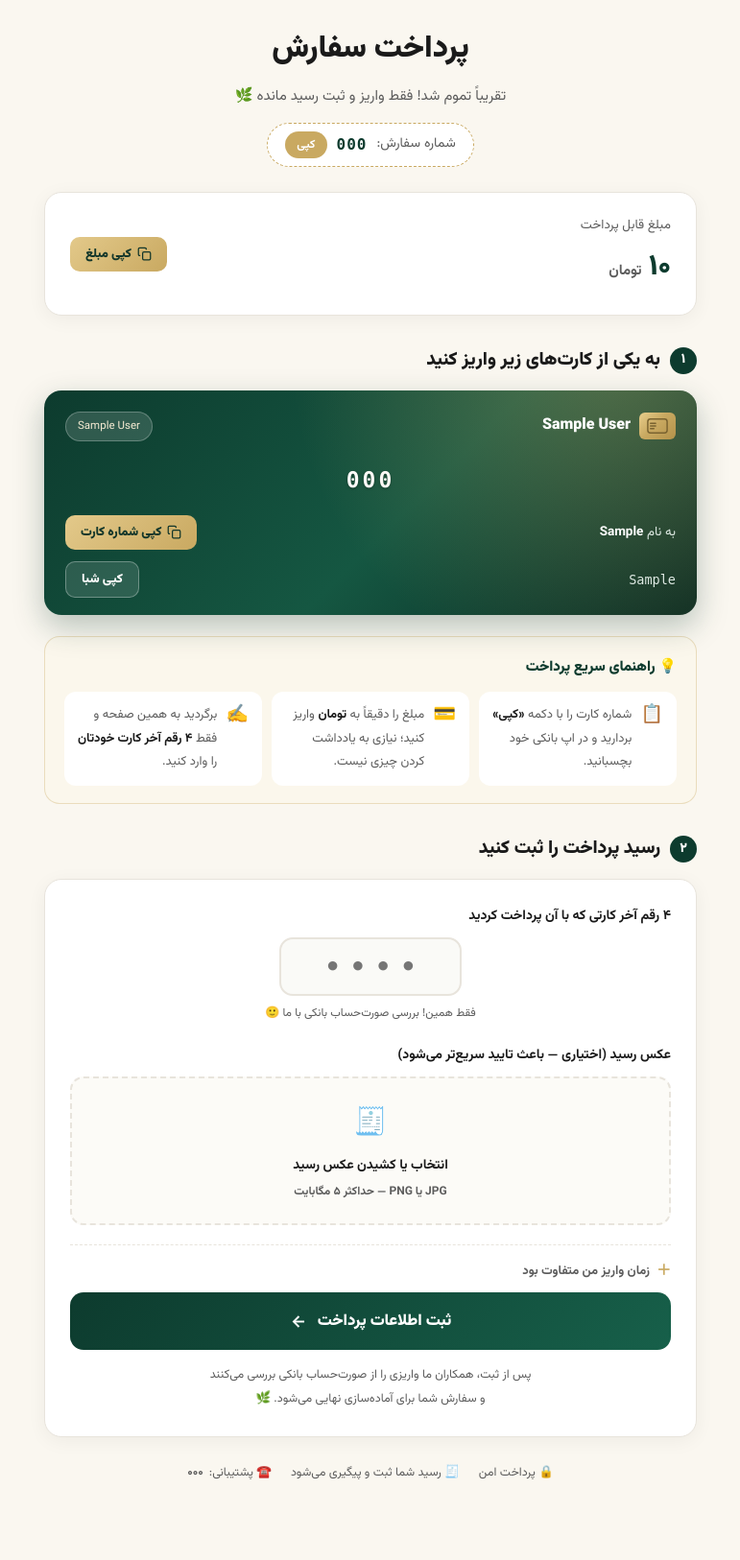
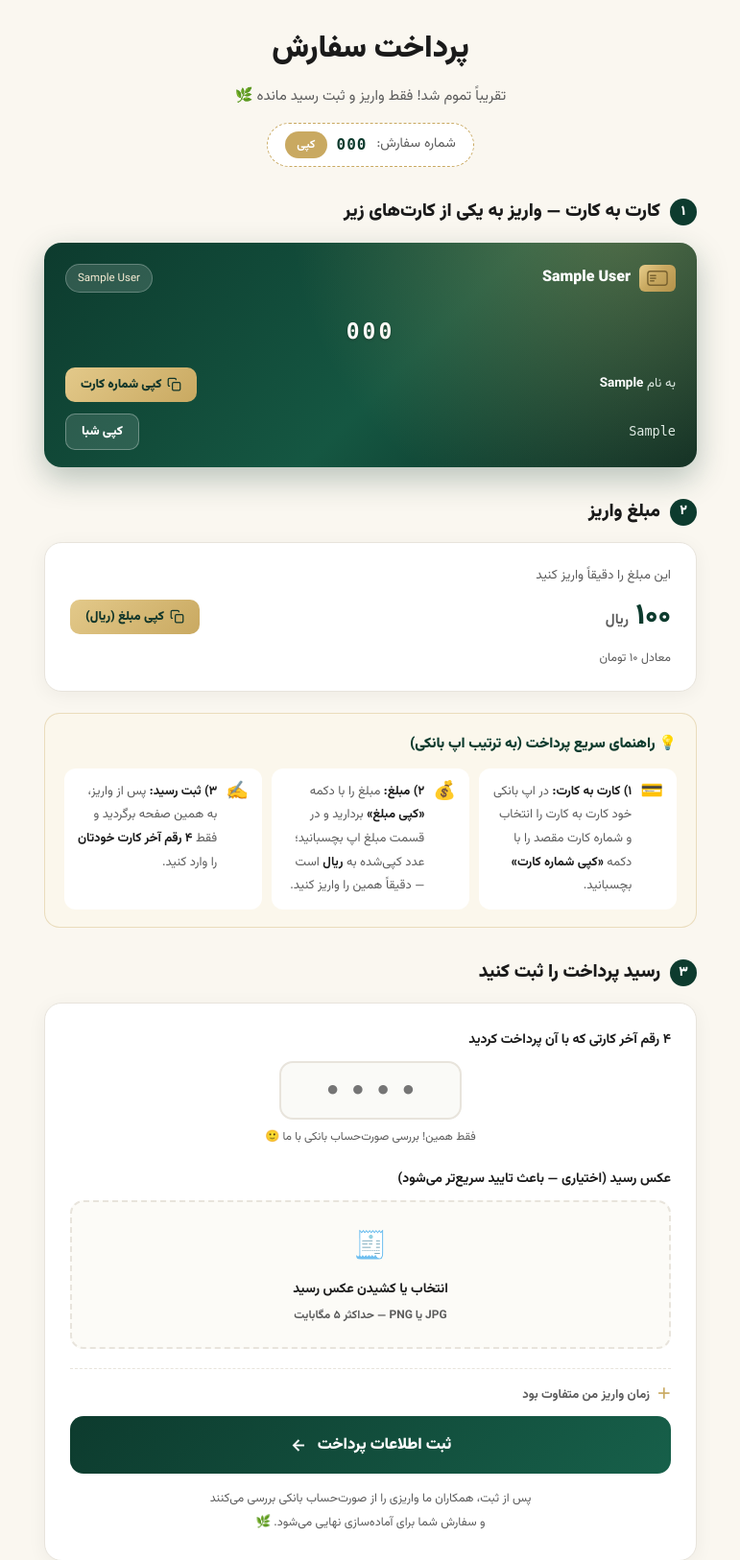
Before and after one commit to abyfahimy91-netizen/rihan-platform, a Django app: page /order/payment/000/ in a window 1280 px wide. Shown: the part 271-1897 px from the top of the page at 96% size, without its empty margins (254-1025 px from the left). Run offline with Django 5.2, Linux system fonts and the light colour scheme; a user stored in the database is signed in; data comes from the database, SQL or seed files in the repository; tables that the repository leaves empty hold one stand-in row (values such as "Sample post").

Commit message:
fix(order): D-101 — payment amount in Rial + bank-app-ordered layout
Customer reported mismatch: page showed Toman (and guide said deposit
in Toman) while bank apps accept Rial -> real risk of 10x underpayment.

- payment page hero now shows Rial (total*10) with clean integer copy
  button (old button copied Decimal raw value like 500000.00 which
  breaks bank app paste!) + small Toman equivalent line
- page sections reordered to match payment app flow:
  1) card-to-card destination cards  2) amount (Rial)  3) receipt form
- quick guide rewritten to state the same 3-step order, Rial wording
- payment success page: added Rial equivalent next to Toman amount
- 2 new tests (rial amount + section/guide order); suite 173 green

```diff
--- a/src/modules/order/templates/order/payment_page.html
+++ b/src/modules/order/templates/order/payment_page.html
@@ -21,10 +21,11 @@
 
     /* ── هیرو مبلغ ── */
     .pay-hero{background:#fff;border-radius:18px;border:1px solid var(--color-border);box-shadow:0 4px 20px rgba(0,0,0,.05);
-        padding:22px 26px;margin:26px 0;display:flex;justify-content:space-between;align-items:center;gap:14px;flex-wrap:wrap;}
+        padding:22px 26px;margin:0 0 22px;display:flex;justify-content:space-between;align-items:center;gap:14px;flex-wrap:wrap;}
     .pay-hero .lbl{font-size:13.5px;color:var(--color-text-muted);margin-bottom:4px;}
     .pay-hero .amt{font-size:30px;font-weight:900;color:var(--color-primary);}
     .pay-hero .amt small{font-size:15px;font-weight:700;color:var(--color-text-muted);}
+    .pay-hero .amt-eq{font-size:12.5px;color:var(--color-text-muted);margin-top:5px;}
 
     /* ── کارت بانکی مقصد ── */
     .sec-title{display:flex;align-items:center;gap:10px;font-size:19px;font-weight:800;color:var(--color-text);margin:30px 0 14px;}
@@ -203,20 +204,7 @@
                padding:15px 34px;border-radius:13px;text-decoration:none;">بازگشت به سبد خرید</a>
         </div>
         {% elif accounts %}
-        <div class="pay-hero">
-            <div>
-                <div class="lbl">مبلغ قابل پرداخت</div>
-                <div class="amt">{{ amount_display|fa }} <small>تومان</small></div>
-            </div>
-            <button type="button" class="copy-btn js-copy"
-                    data-copy="{{ order.total_price }}"
-                    data-msg="مبلغ کپی شد ✓">
-                <svg viewBox="0 0 24 24" fill="none" stroke="currentColor" stroke-width="2"><rect x="9" y="9" width="13" height="13" rx="2"/><path d="M5 15H4a2 2 0 01-2-2V4a2 2 0 012-2h9a2 2 0 012 2v1"/></svg>
-                کپی مبلغ
-            </button>
-        </div>
-
-        <div class="sec-title"><span class="num">{{ 1|fa }}</span> به یکی از کارت‌های زیر واریز کنید</div>
+        <div class="sec-title"><span class="num">{{ 1|fa }}</span> کارت به کارت — واریز به یکی از کارت‌های زیر</div>
 
         {% for acc in accounts %}
         <div class="bank-card">
@@ -248,16 +236,32 @@
         </div>
         {% endfor %}
 
+        <div class="sec-title"><span class="num">{{ 2|fa }}</span> مبلغ واریز</div>
+
+        <div class="pay-hero">
+            <div>
+                <div class="lbl">این مبلغ را دقیقاً واریز کنید</div>
+                <div class="amt">{{ amount_rial_display|fa }} <small>ریال</small></div>
+                <div class="amt-eq">معادل {{ amount_display|fa }} تومان</div>
+            </div>
+            <button type="button" class="copy-btn js-copy"
+                    data-copy="{{ amount_rial }}"
+                    data-msg="مبلغ به ریال کپی شد ✓ در قسمت مبلغ اپ بانکی بچسبانید">
+                <svg viewBox="0 0 24 24" fill="none" stroke="currentColor" stroke-width="2"><rect x="9" y="9" width="13" height="13" rx="2"/><path d="M5 15H4a2 2 0 01-2-2V4a2 2 0 012-2h9a2 2 0 012 2v1"/></svg>
+                کپی مبلغ (ریال)
+            </button>
+        </div>
+
         <div class="guide-box">
-            <h3>💡 راهنمای سریع پرداخت</h3>
+            <h3>💡 راهنمای سریع پرداخت (به ترتیب اپ بانکی)</h3>
             <div class="guide-steps">
-                <div class="guide-item"><span class="gi">📋</span><span>شماره کارت را با دکمه <b>«کپی»</b> بردارید و در اپ بانکی خود بچسبانید.</span></div>
-                <div class="guide-item"><span class="gi">💳</span><span>مبلغ را دقیقاً به <b>تومان</b> واریز کنید؛ نیازی به یادداشت کردن چیزی نیست.</span></div>
-                <div class="guide-item"><span class="gi">✍️</span><span>برگردید به همین صفحه و فقط <b>۴ رقم آخر کارت خودتان</b> را وارد کنید.</span></div>
+                <div class="guide-item"><span class="gi">💳</span><span><b>۱) کارت به کارت:</b> در اپ بانکی خود کارت به کارت را انتخاب و شماره کارت مقصد را با دکمه <b>«کپی شماره کارت»</b> بچسبانید.</span></div>
+                <div class="guide-item"><span class="gi">💰</span><span><b>۲) مبلغ:</b> مبلغ را با دکمه <b>«کپی مبلغ»</b> بردارید و در قسمت مبلغ اپ بچسبانید؛ عدد کپی‌شده به <b>ریال</b> است — دقیقاً همین را واریز کنید.</span></div>
+                <div class="guide-item"><span class="gi">✍️</span><span><b>۳) ثبت رسید:</b> پس از واریز، به همین صفحه برگردید و فقط <b>۴ رقم آخر کارت خودتان</b> را وارد کنید.</span></div>
             </div>
         </div>
 
-        <div class="sec-title"><span class="num">{{ 2|fa }}</span> رسید پرداخت را ثبت کنید</div>
+        <div class="sec-title"><span class="num">{{ 3|fa }}</span> رسید پرداخت را ثبت کنید</div>
 
         <form method="post" enctype="multipart/form-data" class="evidence-form" id="evidenceForm">
             {% csrf_token %}
--- a/src/modules/order/templates/order/payment_success.html
+++ b/src/modules/order/templates/order/payment_success.html
@@ -80,7 +80,7 @@
             </div>
             <div class="suc-row">
                 <span class="k">مبلغ</span>
-                <span class="v">{{ amount_display|fa }} تومان</span>
+                <span class="v">{{ amount_display|fa }} تومان <span style="color:var(--color-text-muted);font-size:12px;">(معادل {{ amount_rial_display|fa }} ریال)</span></span>
             </div>
             {% if card_last4 %}
             <div class="suc-row">
--- a/src/modules/order/tracking_views.py
+++ b/src/modules/order/tracking_views.py
@@ -161,6 +161,10 @@ def payment_page_view(request, order_number):
         'payment': payment,
         'accounts': accounts,
         'amount_display': money(order.total_price),
+        # مبلغ واریز باید ریالی باشد — اپ‌های بانکی مبلغ را ریال می‌پذیرند (D-101)
+        # int() تا مقدار کپی‌شده عدد تمیز باشد نه «5000000.00» (DecimalField داری اعشار است)
+        'amount_rial': int(order.total_price * 10),
+        'amount_rial_display': money(order.total_price * 10),
         'items_count': sum(i.quantity for i in order.items.all()),
         'already_submitted': already_submitted,
         'errors': errors,
@@ -186,6 +190,7 @@ def payment_success_view(request, order_number):
         'order': order,
         'payment': payment,
         'amount_display': money(order.total_price),
+        'amount_rial_display': money(order.total_price * 10),
         'card_last4': payment.sender_card_last4 if payment else '',
         'support_phone': _get_support_phone(),
     }
```
Also changed, not shown: src/modules/order/tests/test_card_to_card_payment.py (+47 -1 lines).
